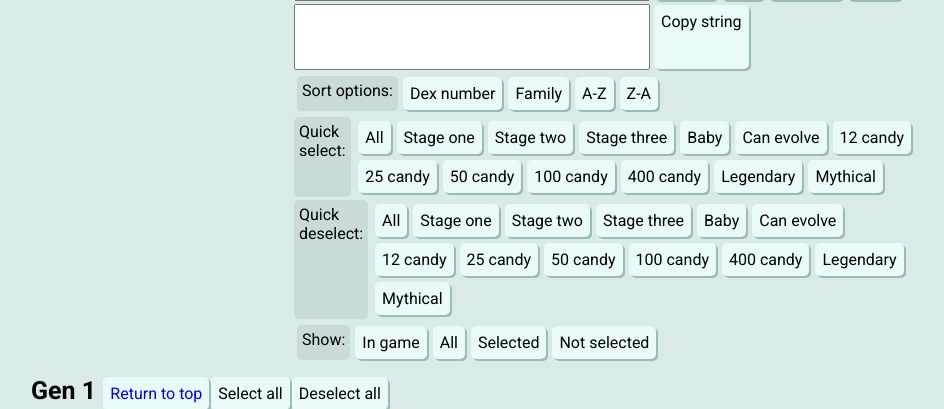
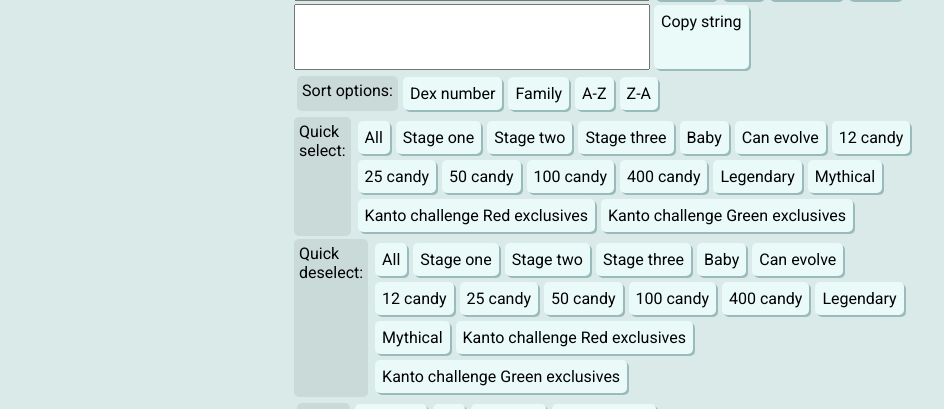
Before and after one commit to Davidy22/pogoStringGen, a Flask app: page / in a window 1280 px wide; the page is wider, and only the part inside the window is pictured. Shown: the part 461-870 px from the top of that part, without its empty margins (30-974 px from the left). Run offline with Flask 2, Linux system fonts and the light colour scheme.

Commit message:
Add new set select for quick temp buttons, added kanto challenge

```diff
--- a/static/js/scripts.js
+++ b/static/js/scripts.js
@@ -159,6 +159,21 @@ function deselectPokemon(criteria) {
 	getResult();
 };
 
+
+function selectSet(list) {
+	list.forEach(function(item,index,array) {
+		$("#" + item).addClass("select")
+	});
+	getResult();
+};
+
+function deselectSet(list) {
+	list.forEach(function(item,index,array) {
+		$("#" + item).removeClass("select")
+	});
+	getResult();
+};
+
 function selectStage(stage) {
 	$(".pokemon").each(function (){
 		if ($(this).data("stage") == stage) {
--- a/templates/index.html
+++ b/templates/index.html
@@ -106,6 +106,8 @@
 			<div class="button" onclick="selectPokemon('.400-candy')">400 candy</div>
 			<div class="button" onclick="selectPokemon('.legendary')">Legendary</div>
 			<div class="button" onclick="selectPokemon('.mythical')">Mythical</div>
+			<div class="button" onclick="selectSet([23,43,56,58,123,125])">Kanto challenge Red exclusives</div>
+			<div class="button" onclick="selectSet([27,37,52,69,126,127])">Kanto challenge Green exclusives</div>
 		</div>
 	</div>
 	<div class="control-row">
@@ -124,6 +126,8 @@
 			<div class="button" onclick="deselectPokemon('.400-candy')">400 candy</div>
 			<div class="button" onclick="deselectPokemon('.legendary')">Legendary</div>
 			<div class="button" onclick="deselectPokemon('.mythical')">Mythical</div>
+			<div class="button" onclick="deselectSet([23,43,56,58,123,125])">Kanto challenge Red exclusives</div>
+			<div class="button" onclick="deselectSet([27,37,52,69,126,127])">Kanto challenge Green exclusives</div>
 		</div>
 	</div>
 	<div class="control-row">
```
